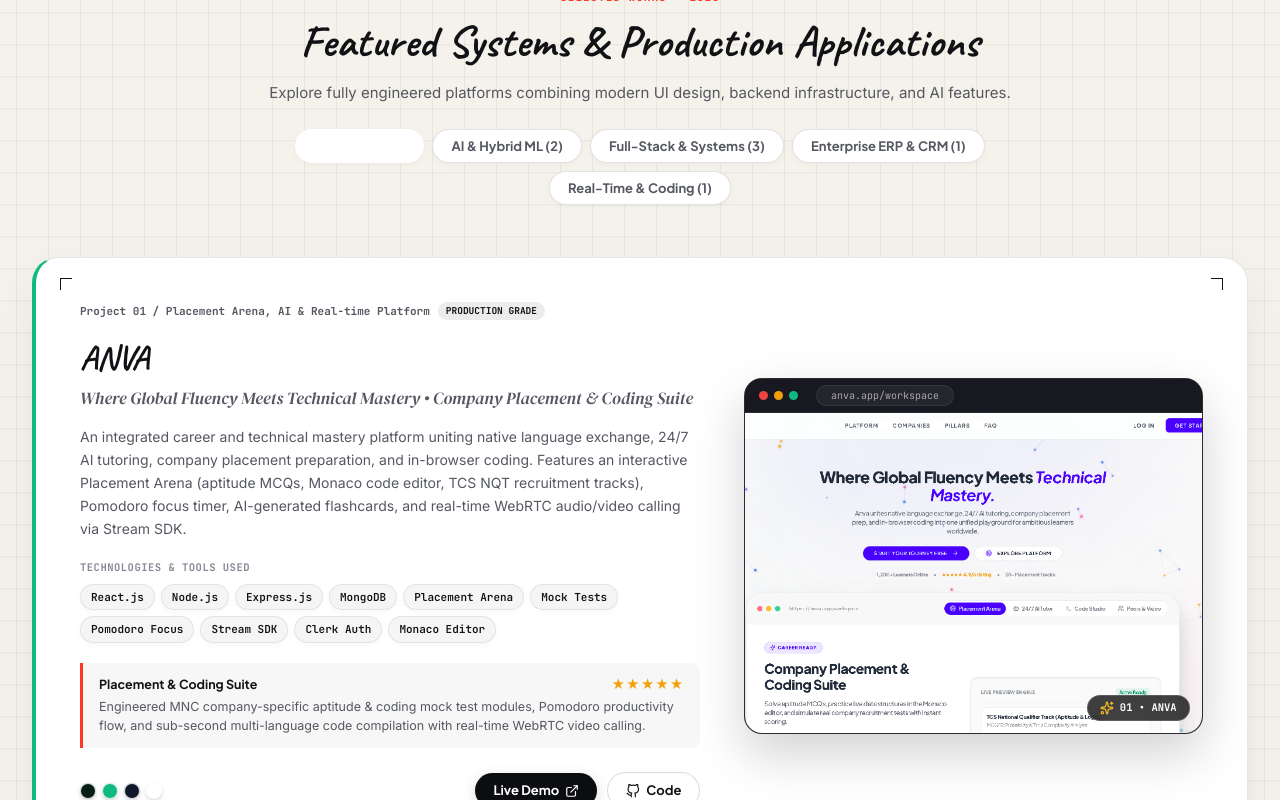
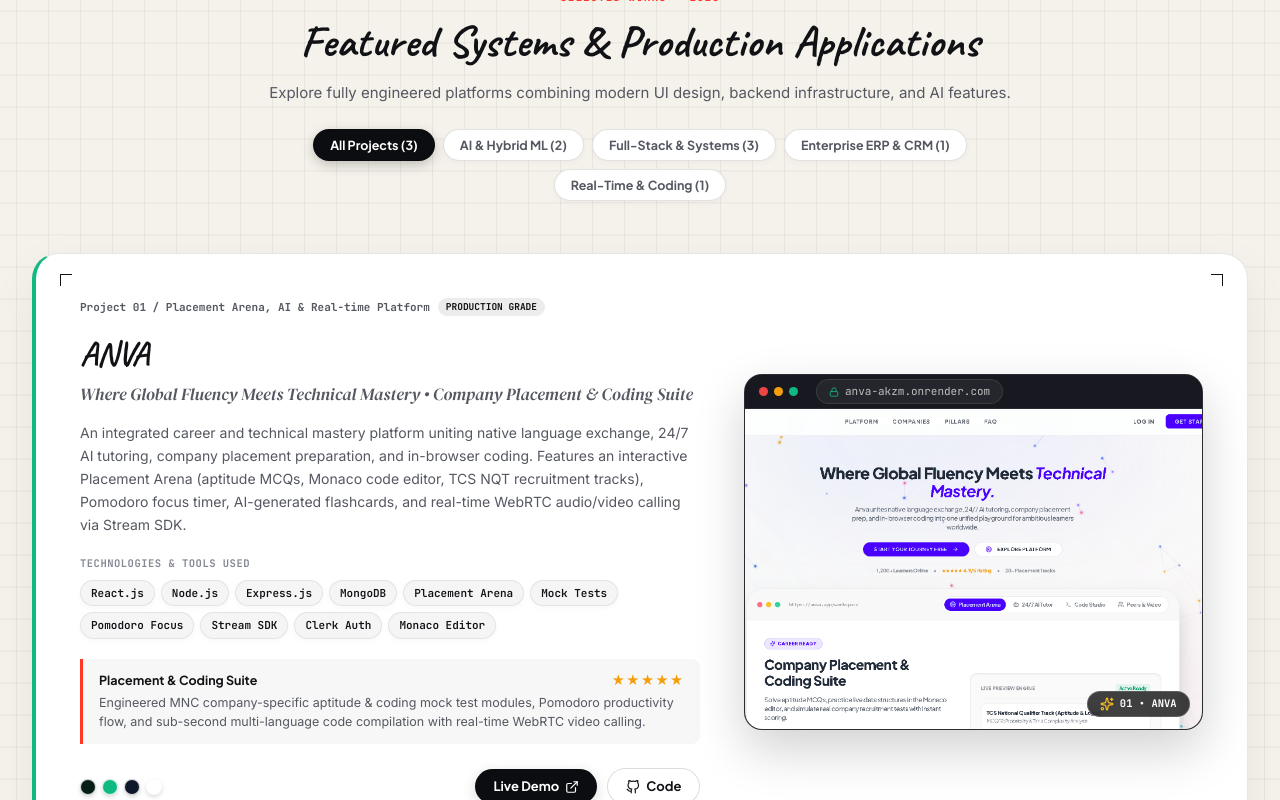
Before and after one commit to Ashok-Gumma/Portfolio, a React (Vite) app: page / in a window 1280 px wide. Shown: the part 2080-2880 px from the top of the page. Built offline with nearby package versions, Linux system fonts and the light colour scheme.

Commit message:
feat: implement initial design system styles and layout architecture

```diff
--- a/src/App.css
+++ b/src/App.css
@@ -1428,6 +1428,9 @@ html.lenis, html.lenis body {
   gap: 8px;
   margin-top: 24px;
   flex-wrap: wrap;
+  max-width: 900px;
+  margin-left: auto;
+  margin-right: auto;
 }
 
 .filter-pill-btn {
@@ -1435,19 +1438,39 @@ html.lenis, html.lenis body {
   background: #FFFFFF;
   border: 1px solid rgba(20, 21, 24, 0.12);
   border-radius: var(--radius-pill);
-  padding: 8px 18px;
+  padding: 7px 16px;
   font-family: var(--font-display);
-  font-size: 13px;
+  font-size: 12.5px;
   font-weight: 700;
   color: var(--text-muted);
   cursor: pointer;
+  transition: color 0.2s ease, border-color 0.2s ease;
+  box-shadow: 0 2px 6px rgba(0, 0, 0, 0.03);
+  display: inline-flex;
+  align-items: center;
+  justify-content: center;
+  white-space: nowrap;
+}
+
+.filter-pill-btn:hover {
+  color: var(--text-main);
+  border-color: rgba(20, 21, 24, 0.25);
+}
+
+.filter-pill-btn .pill-text {
+  position: relative;
+  z-index: 2;
   transition: color 0.2s ease;
-  box-shadow: 0 2px 6px rgba(0, 0, 0, 0.03);
 }
 
 .filter-pill-btn.active {
   color: #FFFFFF;
   border-color: transparent;
+  background: var(--dark-bg);
+}
+
+.filter-pill-btn.active .pill-text {
+  color: #FFFFFF;
 }
 
 .active-pill-glow {
@@ -1455,8 +1478,8 @@ html.lenis, html.lenis body {
   inset: 0;
   background: var(--dark-bg);
   border-radius: var(--radius-pill);
-  z-index: -1;
-  box-shadow: 0 4px 14px rgba(0, 0, 0, 0.2);
+  z-index: 1;
+  box-shadow: 0 4px 14px rgba(0, 0, 0, 0.22);
 }
 
 /* Project Board Card */
@@ -1718,16 +1741,33 @@ html.lenis, html.lenis body {
 .browser-url-pill {
   margin-left: 12px;
   background: rgba(255, 255, 255, 0.06);
-  border: 1px solid rgba(255, 255, 255, 0.08);
-  border-radius: var(--radius-pill);
-  padding: 2px 14px;
-  font-family: var(--font-mono);
-  font-size: 10px;
-  color: rgba(255, 255, 255, 0.6);
-  max-width: 220px;
+  border: 1px solid rgba(255, 255, 255, 0.1);
+  border-radius: var(--radius-pill);
+  padding: 3px 12px;
+  font-family: var(--font-mono);
+  font-size: 11px;
+  color: rgba(255, 255, 255, 0.7);
+  max-width: 280px;
   overflow: hidden;
   text-overflow: ellipsis;
   white-space: nowrap;
+  text-decoration: none;
+  display: inline-flex;
+  align-items: center;
+  gap: 6px;
+  transition: all 0.2s ease;
+  cursor: pointer;
+}
+
+.browser-url-pill:hover {
+  background: rgba(255, 255, 255, 0.12);
+  border-color: rgba(255, 255, 255, 0.25);
+  color: #FFFFFF;
+}
+
+.browser-lock-icon {
+  color: #10B981;
+  flex-shrink: 0;
 }
 
 .mockup-img-wrap {
--- a/src/App.jsx
+++ b/src/App.jsx
@@ -26,7 +26,8 @@ import {
   Menu,
   Award,
   ShieldCheck,
-  Radio
+  Radio,
+  Lock
 } from 'lucide-react';
 
 import ashokPortrait from './assets/ashok_portrait_main.jpg';
@@ -180,7 +181,7 @@ const App = () => {
       image: anvaImg,
       liveLink: "https://anva-akzm.onrender.com/",
       githubLink: "https://github.com/Ashok-Gumma/Anva",
-      urlLabel: "anva.app/workspace"
+      urlLabel: "anva-akzm.onrender.com"
     },
     {
       id: "solargrid",
@@ -198,7 +199,7 @@ const App = () => {
       image: solargridImg,
       liveLink: "https://solar-grid-three.vercel.app/",
       githubLink: "https://github.com/Ashok-Gumma/solarGrid",
-      urlLabel: "solargrid.erp.app"
+      urlLabel: "solar-grid-three.vercel.app"
     },
     {
       id: "friday",
@@ -216,7 +217,7 @@ const App = () => {
       image: fridayImg,
       liveLink: "https://as-you-wish-q2lj.onrender.com/",
       githubLink: "https://github.com/Ashok-Gumma/Friday",
-      urlLabel: "friday.mindful.ai"
+      urlLabel: "as-you-wish-q2lj.onrender.com"
     }
   ];
 
@@ -928,7 +929,7 @@ const App = () => {
                     className={`filter-pill-btn ${selectedCategory === tab.id ? 'active' : ''}`}
                     onClick={() => setSelectedCategory(tab.id)}
                   >
-                    {tab.label}
+                    <span className="pill-text">{tab.label}</span>
                     {selectedCategory === tab.id && (
                       <motion.div
                         className="active-pill-glow"
@@ -1048,7 +1049,16 @@ const App = () => {
                             <div className="browser-dot dot-red"></div>
                             <div className="browser-dot dot-yellow"></div>
                             <div className="browser-dot dot-green"></div>
-                            <div className="browser-url-pill">{project.urlLabel}</div>
+                            <a
+                              href={project.liveLink}
+                              target="_blank"
+                              rel="noreferrer"
+                              className="browser-url-pill"
+                              title={`Visit live site: ${project.liveLink}`}
+                            >
+                              <Lock size={10} className="browser-lock-icon" />
+                              <span>{project.urlLabel}</span>
+                            </a>
                           </div>
                           <div className="mockup-img-wrap">
                             <img src={project.image} alt={project.title} loading="lazy" />
```
